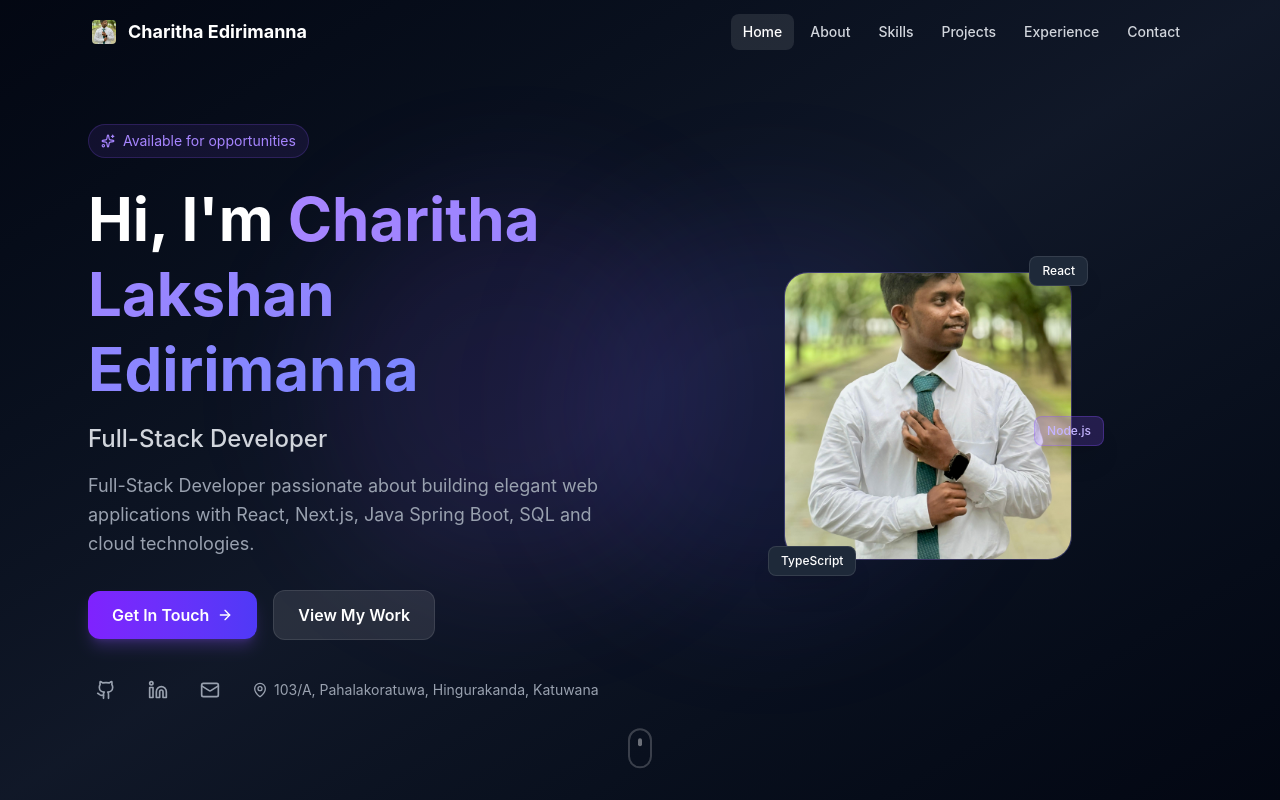
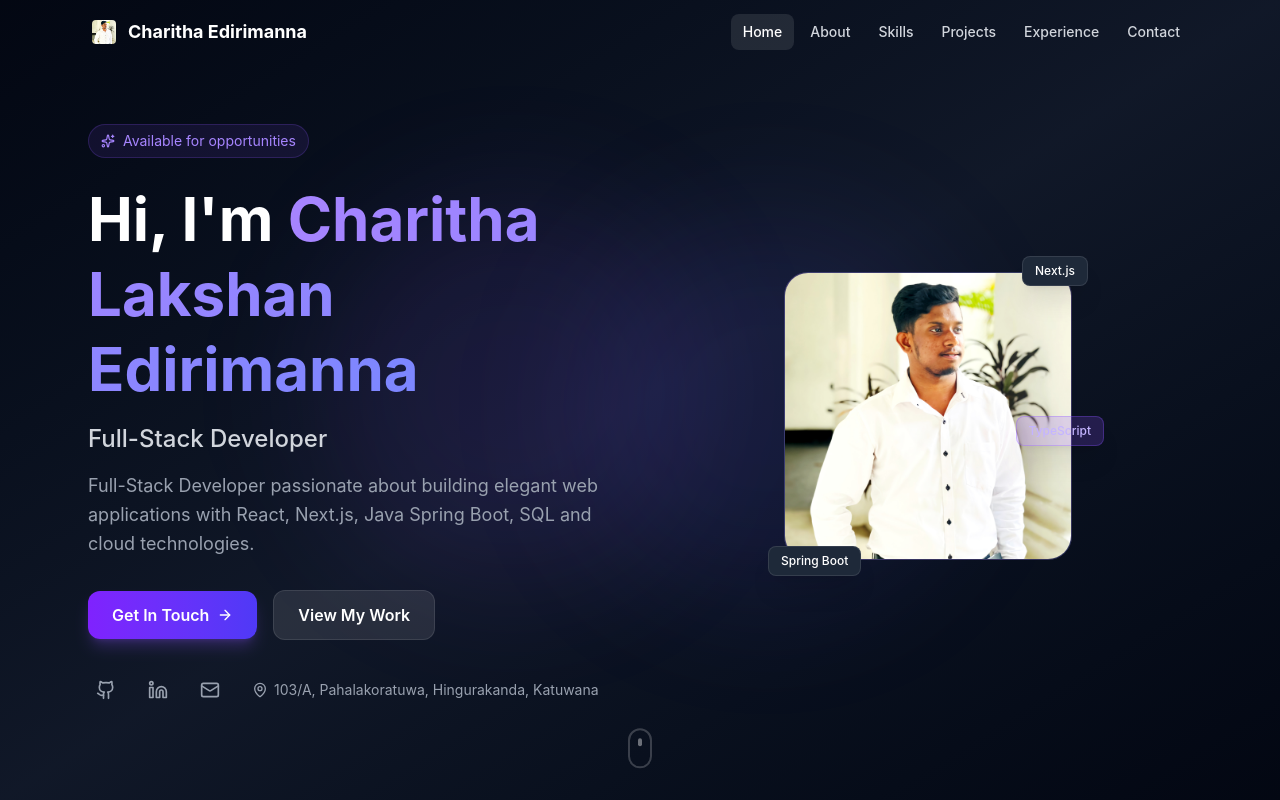
Before and after one commit to CharithaLakshan2003/Portfolio, a React (Vite) app: page / in a window 1280 px wide. Shown: the top 800 px of the page. Built offline with nearby package versions, Linux system fonts and the light colour scheme.

Commit message:
change avatar

```diff
--- a/src/pages/HomePage.tsx
+++ b/src/pages/HomePage.tsx
@@ -135,13 +135,13 @@ export default function HomePage() {
                 </div>
                 {/* Floating skill badges */}
                 <div className="absolute -top-4 -right-4 px-3 py-1.5 rounded-lg bg-gray-800 border border-white/10 text-white text-xs font-medium shadow-xl">
-                  React
+                  Next.js
                 </div>
                 <div className="absolute -bottom-4 -left-4 px-3 py-1.5 rounded-lg bg-gray-800 border border-white/10 text-white text-xs font-medium shadow-xl">
-                  TypeScript
+                  Spring Boot
                 </div>
                 <div className="absolute top-1/2 -right-8 px-3 py-1.5 rounded-lg bg-violet-500/20 border border-violet-500/30 text-violet-300 text-xs font-medium shadow-xl">
-                  Node.js
+                  TypeScript
                 </div>
               </div>
             </motion.div>
```
Also changed, not shown: public/avatar.jpg.
